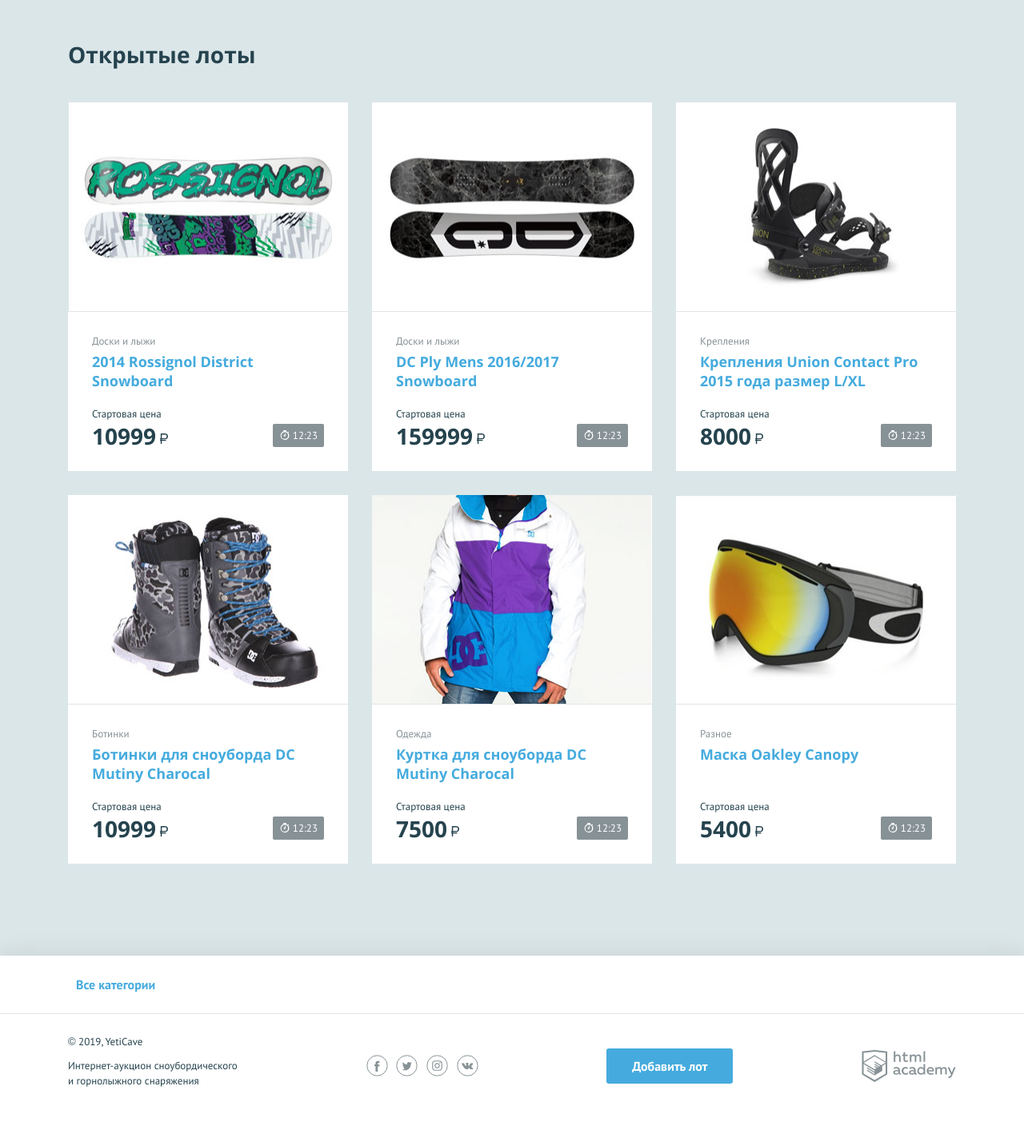
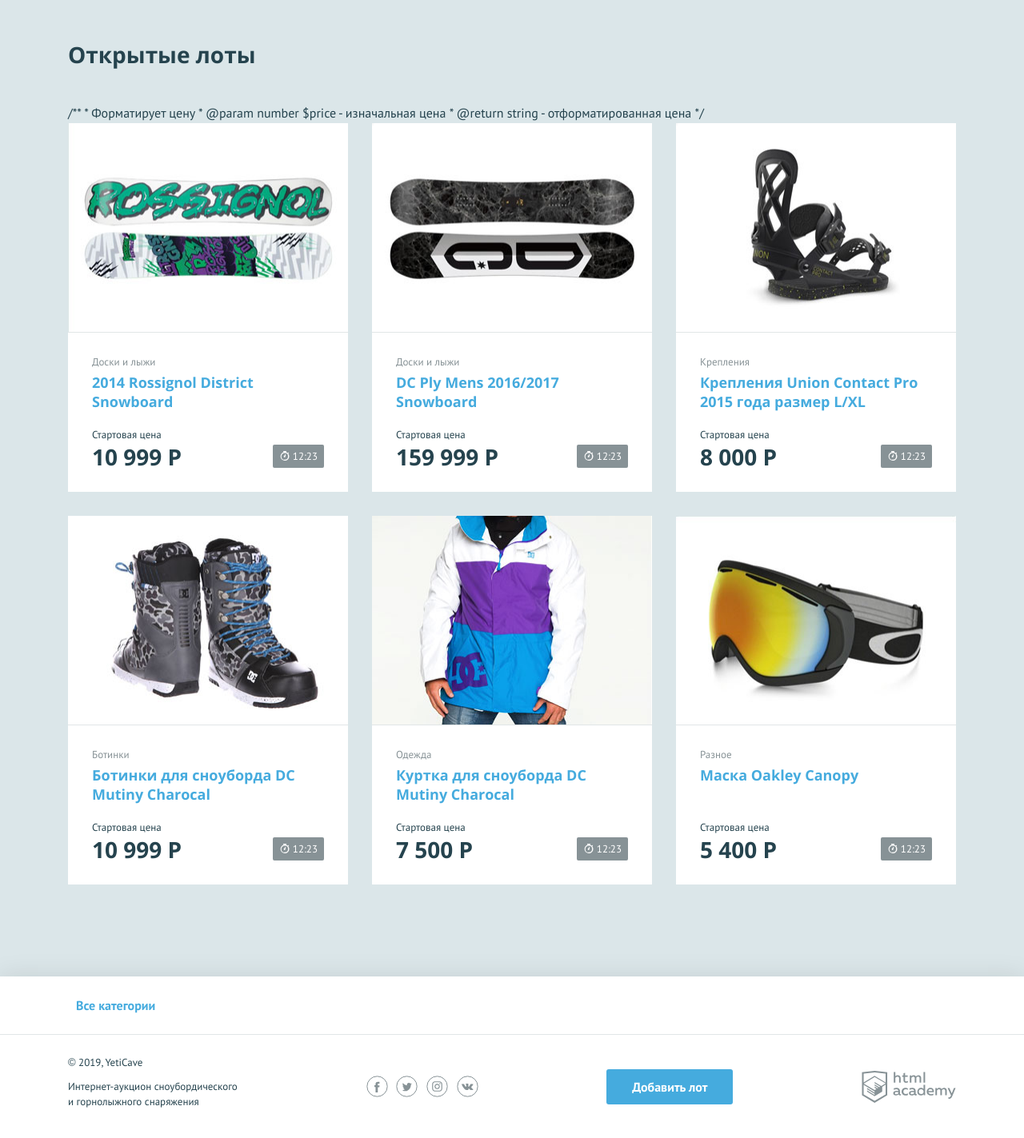
Before and after one commit to Velzewnul/YetiCave, a PHP site: page / in a window 1280 px wide. Shown: the part 508-1931 px from the top of the page at 80% size. Before the commit the page ends 1867 px from the top, so only its background shows below. Run offline with PHP 8.4, Linux system fonts and the light colour scheme.

Commit message:
Доделал функцию форматирования цены

```diff
--- a/index.php
+++ b/index.php
@@ -111,6 +111,16 @@ $goods = [
         </div>
         <ul class="lots__list">
             <!--заполните этот список из массива с товарами-->
+            /**
+            * Форматирует цену
+            * @param number $price - изначальная цена
+            * @return string - отформатированная цена
+            */
+            <?php function format_price($price) {
+                $price=ceil($price);
+                $price=number_format($price, "0", "", " ");
+                return "$price Р";
+            }?>
             <?php foreach ($goods as $key => $good): ?>
             <li class="lots__item lot">
                 <div class="lot__image">
@@ -122,7 +132,7 @@ $goods = [
                     <div class="lot__state">
                         <div class="lot__rate">
                             <span class="lot__amount">Стартовая цена</span>
-                            <span class="lot__cost"><?=$good["price"]?><b class="rub">р</b></span>
+                            <span class="lot__cost"><?= format_price($good["price"]);?></span>
                         </div>
                         <div class="lot__timer timer">
                             12:23
```
